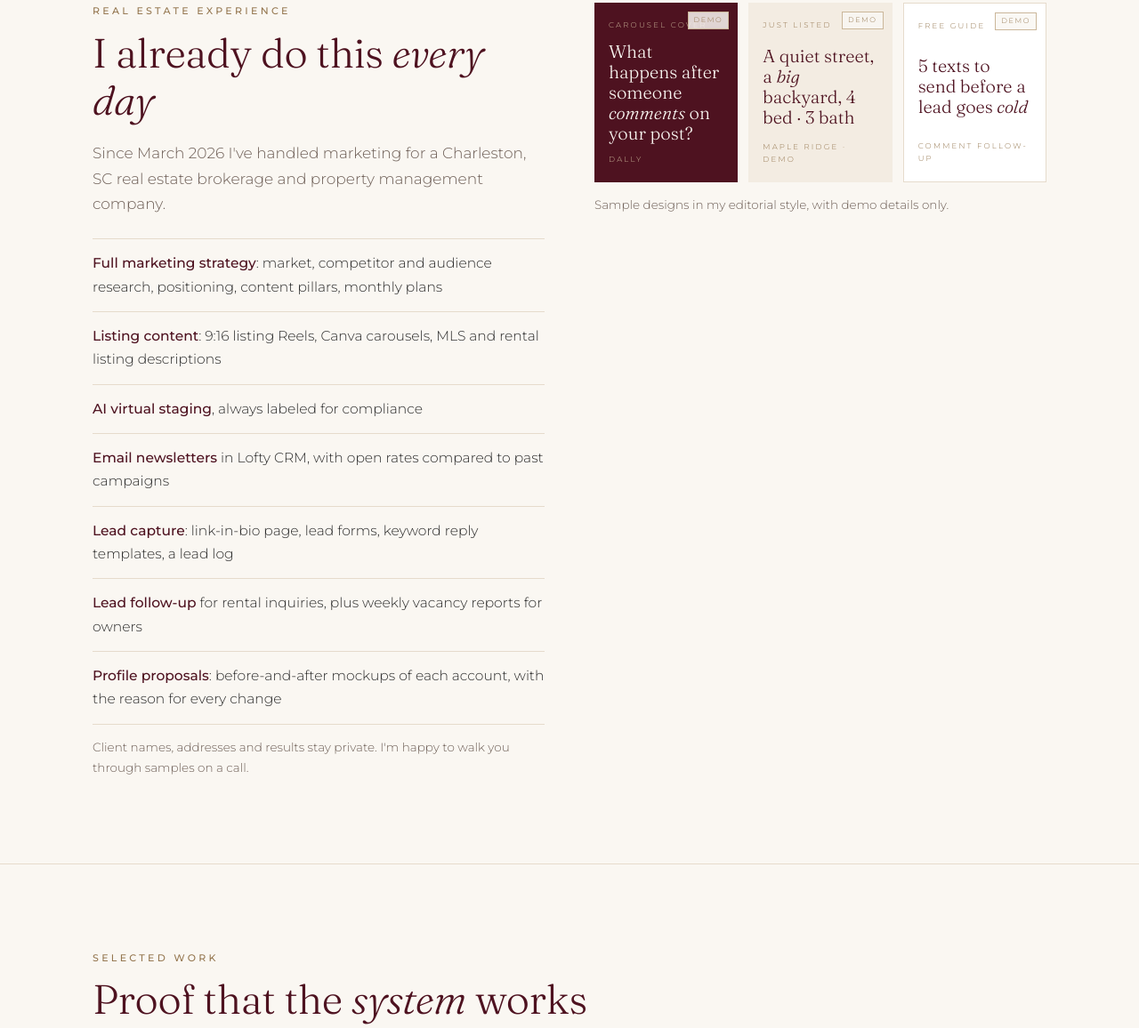
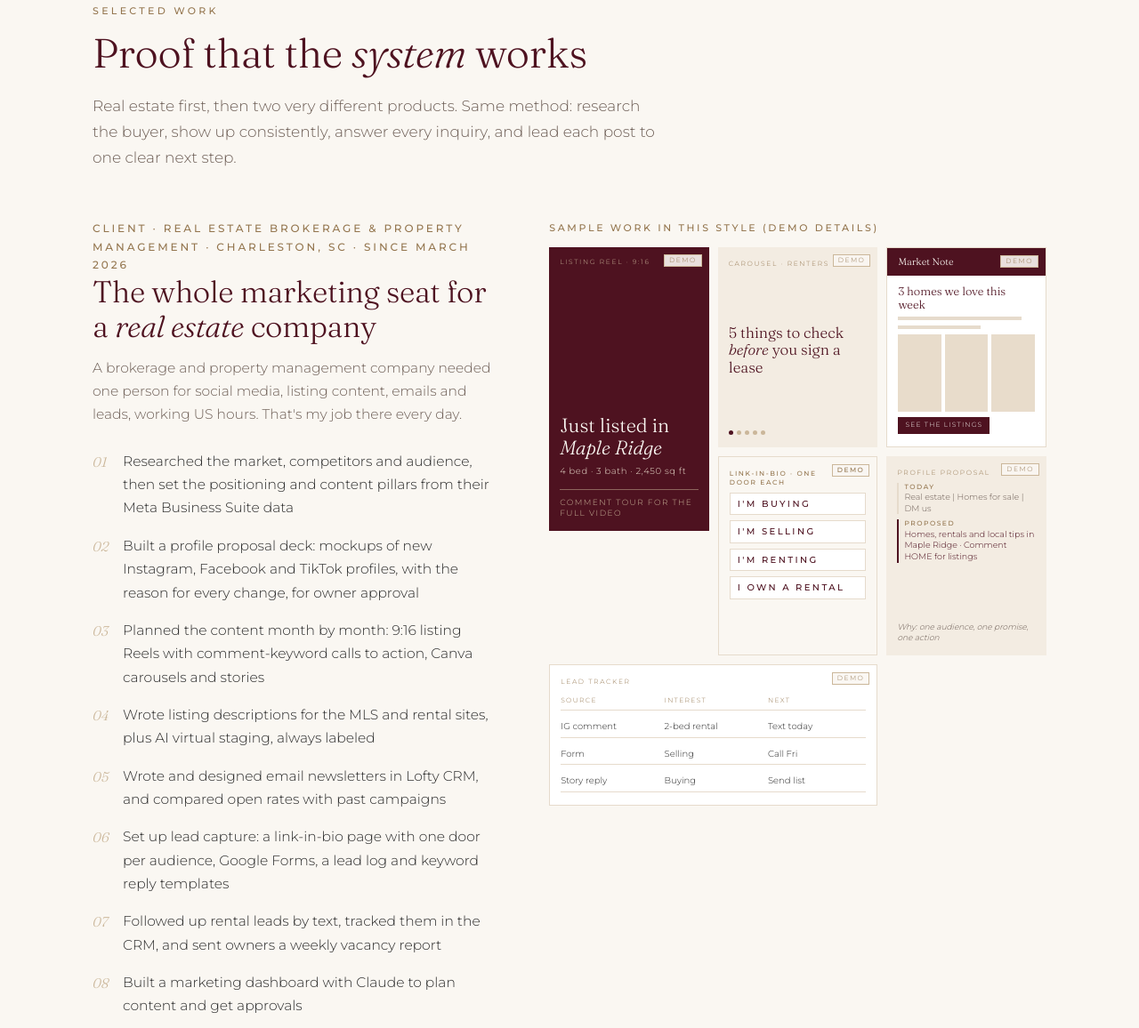
Before and after one commit to dalyang/dallytampus, a plain HTML site: page index.html in a window 1280 px wide. Shown: the part 1597-2753 px from the top of the page at 89% size. Drawn offline with Linux system fonts and the light colour scheme.

Commit message:
Add files via upload

```diff
--- a/index.html
+++ b/index.html
@@ -163,6 +163,37 @@ footer a{text-decoration:none;color:var(--wine)}
 
 .re>*,.case>*,.about>*,.hero .wrap>*,.cols>*,.process>*{min-width:0}
 @media(max-width:860px){.re,.case,.about,.hero .wrap{grid-template-columns:minmax(0,1fr)!important}.tile{padding:12px 10px}.tile .t{font-size:13px}.demos{gap:6px}.tile .s{font-size:7px;letter-spacing:.16em}.tile .demo{top:6px;right:6px}.tile>div.s:first-of-type{visibility:hidden}}
+.mocks{display:grid;grid-template-columns:repeat(3,minmax(0,1fr));gap:10px}
+.mk{position:relative;aspect-ratio:4/5;padding:14px 12px;display:flex;flex-direction:column;gap:6px;overflow:hidden;font-size:11px;line-height:1.35}
+.mk .demo{position:absolute;top:8px;right:8px;font-size:7.5px;letter-spacing:.2em;color:var(--gold);border:1px solid var(--sand);padding:1px 5px;background:rgba(250,247,242,.9)}
+.mk .s{font-size:7.5px;letter-spacing:.22em;text-transform:uppercase;color:var(--gold);padding-right:38px}
+.mk .t{font-family:var(--serif);font-weight:300;font-size:clamp(13px,1.5vw,17px);line-height:1.15}
+.mk .t em{font-style:italic}
+.mk.reel{background:var(--wine);color:var(--white);aspect-ratio:9/16;justify-content:flex-end;grid-row:span 2}
+.mk.reel .s{position:absolute;top:12px;left:12px;color:var(--sand)}
+.mk.reel .t{font-size:clamp(17px,2vw,22px)}
+.mk.reel .m{font-size:10px;color:#E8DCCB;letter-spacing:.06em}
+.mk.reel .k{margin-top:8px;border-top:1px solid rgba(203,183,154,.5);padding-top:8px;font-size:9px;letter-spacing:.16em;text-transform:uppercase;color:var(--sand)}
+.mk.car{background:var(--cream);color:var(--wine);justify-content:space-between}
+.mk.car .dots{display:flex;gap:4px}.mk.car .dots i{width:5px;height:5px;border-radius:50%;background:var(--sand)}.mk.car .dots i:first-child{background:var(--wine)}
+.mk.news{background:#fff;border:1px solid var(--line);color:var(--ink)}
+.mk.news .bar{background:var(--wine);color:var(--white);margin:-14px -12px 4px;padding:8px 12px;font-family:var(--serif);font-size:11px}
+.mk.news .t{color:var(--wine);font-size:13px}
+.mk .ln{height:4px;background:var(--line);width:90%}.mk .ln.s{width:60%}
+.mk.news .row{display:grid;grid-template-columns:repeat(3,1fr);gap:4px;flex:1;min-height:20px}.mk.news .row i{background:var(--beige)}
+.mk .btn2{align-self:flex-start;background:var(--wine);color:var(--white);font-size:7.5px;letter-spacing:.16em;text-transform:uppercase;padding:4px 8px}
+.mk.link{background:var(--white);border:1px solid var(--line);color:var(--wine)}
+.mk.link .d{border:1px solid var(--line);background:#fff;padding:5px 8px;font-size:10px}
+.mk.link .d:first-of-type{background:var(--wine);color:var(--white);border-color:var(--wine)}
+.mk.prop{background:var(--cream);color:var(--ink)}
+.mk.prop .ba{font-size:9.5px;color:var(--muted);border-left:2px solid var(--line);padding-left:6px}
+.mk.prop .ba b{display:block;font-size:7.5px;letter-spacing:.2em;text-transform:uppercase;color:var(--gold);font-weight:500}
+.mk.prop .ba.after{border-color:var(--wine);color:var(--wine)}
+.mk.prop .why2{font-size:9px;font-style:italic;color:var(--muted);margin-top:auto}
+.mk.track{background:#fff;border:1px solid var(--line);color:var(--ink);grid-column:span 2;aspect-ratio:auto}
+.mk.track .tr{display:grid;grid-template-columns:1fr 1fr 1fr;gap:6px;border-bottom:1px solid var(--line);padding:5px 0;font-size:10px}
+.mk.track .tr.h{font-size:7.5px;letter-spacing:.18em;text-transform:uppercase;color:var(--gold)}
+@media(max-width:520px){.mocks{gap:6px}.mk{padding:10px 8px}.mk .t{font-size:12.5px}.mk.reel .t{font-size:15px}.mk .demo{top:5px;right:5px;font-size:6.5px}.mk .s{font-size:6.5px;padding-right:30px}.mk.prop .ba,.mk.link .d,.mk.track .tr{font-size:8.5px}}
 /* lightbox */
 .lb{position:fixed;inset:0;background:rgba(43,43,43,.92);display:none;align-items:center;justify-content:center;z-index:50;padding:24px;cursor:zoom-out}
 .lb.on{display:flex}
@@ -223,39 +254,42 @@ footer a{text-decoration:none;color:var(--wine)}
   </div>
 </section>
 
-<section id="realestate">
-  <div class="wrap re">
-    <div>
-      <div class="label">Real estate experience</div>
-      <h2>I already do this <em>every day</em></h2>
-      <p class="lead">Since March 2026 I've handled marketing for a Charleston, SC real estate brokerage and property management company.</p>
-      <ul class="list">
-        <li><b>Full marketing strategy</b>: market, competitor and audience research, positioning, content pillars, monthly plans</li>
-        <li><b>Listing content</b>: 9:16 listing Reels, Canva carousels, MLS and rental listing descriptions</li>
-        <li><b>AI virtual staging</b>, always labeled for compliance</li>
-        <li><b>Email newsletters</b> in Lofty CRM, with open rates compared to past campaigns</li>
-        <li><b>Lead capture</b>: link-in-bio page, lead forms, keyword reply templates, a lead log</li>
-        <li><b>Lead follow-up</b> for rental inquiries, plus weekly vacancy reports for owners</li>
-        <li><b>Profile proposals</b>: before-and-after mockups of each account, with the reason for every change</li>
-      </ul>
-      <p class="caption">Client names, addresses and results stay private. I'm happy to walk you through samples on a call.</p>
-    </div>
-    <div>
-      <div class="demos" aria-label="Sample real estate designs with demo details">
-        <div class="tile w"><span class="demo">DEMO</span><div class="s">Carousel cover</div><div class="t">What happens after someone <em>comments</em> on your post?</div><div class="s">Dally</div></div>
-        <div class="tile c"><span class="demo">DEMO</span><div class="s">Just listed</div><div class="t">A quiet street, a <em>big</em> backyard, 4 bed · 3 bath</div><div class="s">Maple Ridge · demo</div></div>
-        <div class="tile l"><span class="demo">DEMO</span><div class="s">Free guide</div><div class="t">5 texts to send before a lead goes <em>cold</em></div><div class="s">Comment FOLLOW-UP</div></div>
-      </div>
-      <p class="caption">Sample designs in my editorial style, with demo details only.</p>
-    </div>
-  </div>
-</section>
 
 <section id="work">
   <div class="wrap">
     <div class="label">Selected work</div>
     <h2>Proof that the <em>system</em> works</h2>
-    <p class="lead">Different products, same method: research the buyer, show up consistently, answer every inquiry, and lead each post to one clear next step.</p>
+    <p class="lead">Real estate first, then two very different products. Same method: research the buyer, show up consistently, answer every inquiry, and lead each post to one clear next step.</p>
+
+    <div class="case">
+      <div>
+        <div class="who">Client · Real estate brokerage &amp; property management · Charleston, SC · since March 2026</div>
+        <h3>The whole marketing seat for a <em>real estate</em> company</h3>
+        <p>A brokerage and property management company needed one person for social media, listing content, emails and leads, working US hours. That's my job there every day.</p>
+        <ol class="steps">
+          <li>Researched the market, competitors and audience, then set the positioning and content pillars from their Meta Business Suite data</li>
+          <li>Built a profile proposal deck: mockups of new Instagram, Facebook and TikTok profiles, with the reason for every change, for owner approval</li>
+          <li>Planned the content month by month: 9:16 listing Reels with comment-keyword calls to action, Canva carousels and stories</li>
+          <li>Wrote listing descriptions for the MLS and rental sites, plus AI virtual staging, always labeled</li>
+          <li>Wrote and designed email newsletters in Lofty CRM, and compared open rates with past campaigns</li>
+          <li>Set up lead capture: a link-in-bio page with one door per audience, Google Forms, a lead log and keyword reply templates</li>
+          <li>Followed up rental leads by text, tracked them in the CRM, and sent owners a weekly vacancy report</li>
+          <li>Built a marketing dashboard with Claude to plan content and get approvals</li>
+        </ol>
+        <p class="src">Results and real samples are shared on a call. Client names, addresses, logos and data stay private.</p>
+      </div>
+      <div>
+        <div class="glabel">Sample work in this style (demo details)</div>
+        <div class="mocks">
+          <div class="mk reel"><span class="demo">DEMO</span><div class="s">Listing Reel · 9:16</div><div class="t">Just listed in <em>Maple Ridge</em></div><div class="m">4 bed · 3 bath · 2,450 sq ft</div><div class="k">Comment TOUR for the full video</div></div>
+          <div class="mk car"><span class="demo">DEMO</span><div class="s">Carousel · renters</div><div class="t">5 things to check <em>before</em> you sign a lease</div><div class="dots"><i></i><i></i><i></i><i></i><i></i></div></div>
+          <div class="mk news"><span class="demo">DEMO</span><div class="bar">Market Note</div><div class="t">3 homes we love this week</div><div class="ln"></div><div class="ln s"></div><div class="row"><i></i><i></i><i></i></div><div class="btn2">See the listings</div></div>
+          <div class="mk link"><span class="demo">DEMO</span><div class="s">Link-in-bio · one door each</div><div class="d">I'm buying</div><div class="d">I'm selling</div><div class="d">I'm renting</div><div class="d">I own a rental</div></div>
+          <div class="mk prop"><span class="demo">DEMO</span><div class="s">Profile proposal</div><div class="ba"><b>Today</b>Real estate | Homes for sale | DM us</div><div class="ba after"><b>Proposed</b>Homes, rentals and local tips in Maple Ridge · Comment HOME for listings</div><div class="why2">Why: one audience, one promise, one action</div></div>
+          <div class="mk track"><span class="demo">DEMO</span><div class="s">Lead tracker</div><div class="tr h"><span>Source</span><span>Interest</span><span>Next</span></div><div class="tr"><span>IG comment</span><span>2-bed rental</span><span>Text today</span></div><div class="tr"><span>Form</span><span>Selling</span><span>Call Fri</span></div><div class="tr"><span>Story reply</span><span>Buying</span><span>Send list</span></div></div>
+        </div>
+      </div>
+    </div>
 
     <div class="case">
       <div>
```
